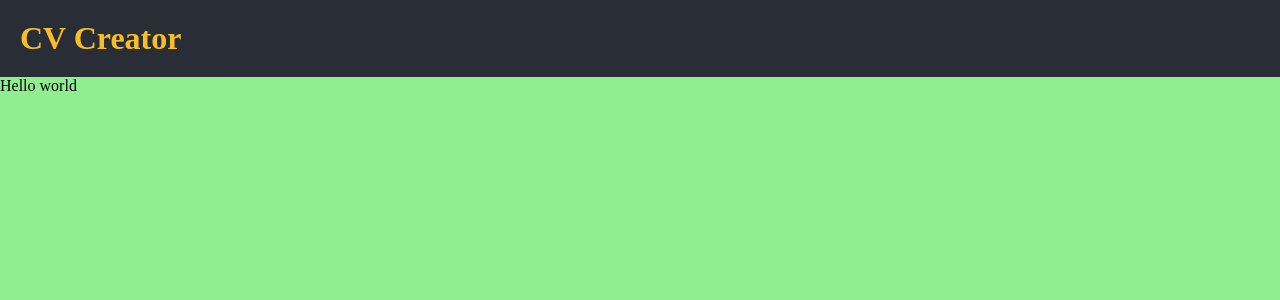
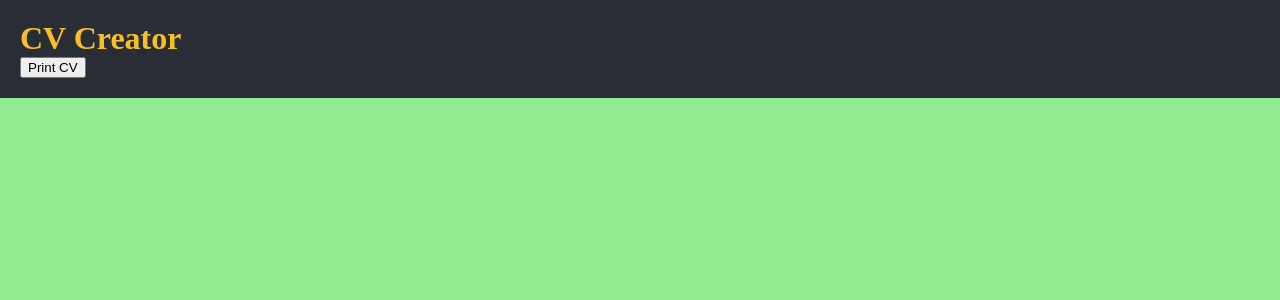
Before and after one commit to bst003/cv-project, a React (Create React App) app: page / in a window 1280 px wide. Shown: the top 300 px of the page. Built offline with nearby package versions, Linux system fonts and the light colour scheme.

Commit message:
Move header into component

```diff
--- a/public/index.html
+++ b/public/index.html
@@ -26,10 +26,6 @@
     <body>
         <noscript>You need to enable JavaScript to run this app.</noscript>
 
-        <header>
-            <h1>CV Creator</h1>
-        </header>
-
         <div id="root"></div>
         <!--
       This HTML file is a template.
--- a/src/App.jsx
+++ b/src/App.jsx
@@ -2,6 +2,8 @@
 
 import React, { Component } from "react";
 // import uniqid from "uniqid";
+
+import Header from "./components/Header";
 
 class App extends Component {
     constructor() {
@@ -13,7 +15,11 @@
     render() {
         // const { task, tasks } = this.state;
 
-        return <div>Hello world</div>;
+        return (
+            <div>
+                <Header />
+            </div>
+        );
     }
 }
 
--- /dev/null
+++ b/src/components/Header.jsx
@@ -0,0 +1,24 @@
+// Header.jsx
+
+import React, { Component } from "react";
+
+class Header extends Component {
+    static printPage(e) {
+        console.log("printing page");
+        window.print();
+    }
+
+    render() {
+        return (
+            <header>
+                <h1>CV Creator</h1>
+
+                <button type="button" onClick={Header.printPage}>
+                    Print CV
+                </button>
+            </header>
+        );
+    }
+}
+
+export default Header;
```
